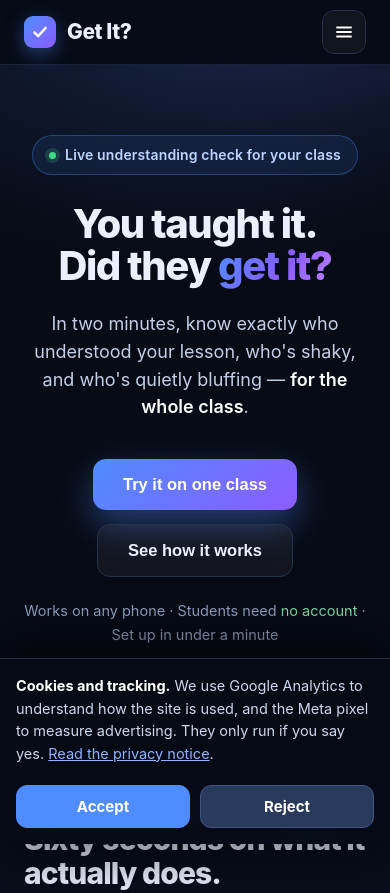
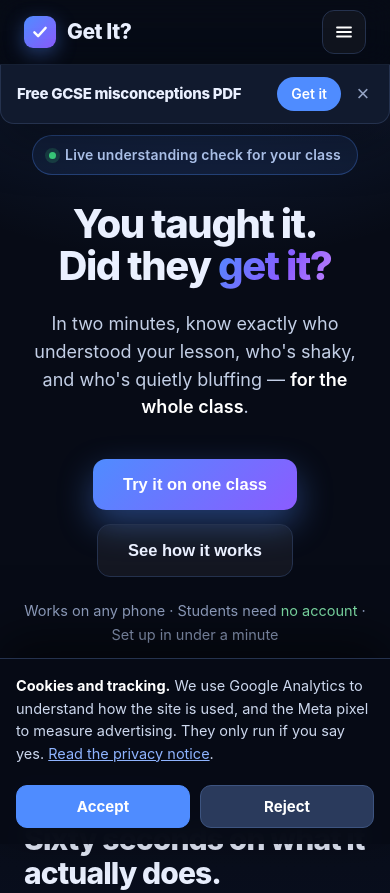
Before and after one commit to crevezz/dotheygetit, a website: page landing-site/index.html in a window 390 px wide. Shown: the top 893 px of the page. Drawn offline with Linux system fonts and the light colour scheme.

Commit message:
Mobile: sticky top banner for the PDF offer, shown straight away

```diff
--- a/landing-site/capture.css
+++ b/landing-site/capture.css
@@ -210,3 +210,26 @@ html.getit-capture-lock body { overflow: hidden; }
 }
 .getit-capture.is-banner.is-collapsed .getit-capture-close { top: 50%; transform: translateY(-50%); }
 .getit-capture.is-banner:not(.is-collapsed) .getit-capture-panel { max-height: 85vh; }
+
+/* Mobile: sticky banner along the top (under the site nav), always visible. */
+.getit-capture.is-banner {
+  top: var(--getit-top, 0px);
+  bottom: auto;
+}
+.getit-capture.is-banner .getit-capture-panel {
+  border-radius: 0 0 14px 14px;
+  border-top: 0;
+  border-bottom: 1px solid #25324e;
+  animation: getit-capture-down .25s ease;
+}
+.getit-capture.is-banner:not(.is-collapsed) .getit-capture-panel {
+  max-height: calc(100vh - var(--getit-top, 0px) - 12px);
+  max-height: calc(100dvh - var(--getit-top, 0px) - 12px);
+}
+@keyframes getit-capture-down {
+  from { transform: translateY(-100%); opacity: 0; }
+  to { transform: none; opacity: 1; }
+}
+@media (prefers-reduced-motion: reduce) {
+  .getit-capture.is-banner .getit-capture-panel { animation: none; }
+}
--- a/landing-site/capture.js
+++ b/landing-site/capture.js
@@ -37,6 +37,19 @@
     );
   }
 
+  function navOffset() {
+    var nav = document.querySelector('nav');
+    var top = 0;
+    if (nav) {
+      var pos = getComputedStyle(nav).position;
+      var r = nav.getBoundingClientRect();
+      if ((pos === 'sticky' || pos === 'fixed') && r.bottom > 0) top = Math.round(r.bottom);
+    }
+    root.style.setProperty('--getit-top', top + 'px');
+  }
+  window.addEventListener('scroll', function () { if (!root.hidden) navOffset(); }, { passive: true });
+  window.addEventListener('resize', function () { if (!root.hidden) navOffset(); });
+
   function openPopup() {
     var narrow = window.matchMedia('(max-width: 759px)').matches;
     previous = document.activeElement;
@@ -46,6 +59,7 @@
     root.classList.toggle('is-collapsed', narrow);
     if (panel) panel.setAttribute('aria-modal', narrow ? 'false' : 'true');
     if (!narrow) document.documentElement.classList.add('getit-capture-lock');
+    if (narrow) navOffset();
     if (title && !narrow) title.focus();
   }
 
@@ -116,6 +130,13 @@
 
   setTimeout(tryArm, 45000);
 
+  // Mobile: show the top banner straight away.
+  if (window.matchMedia('(max-width: 759px)').matches) {
+    started = 0;
+    if (document.readyState === 'loading') document.addEventListener('DOMContentLoaded', tryArm);
+    else tryArm();
+  }
+
   if (closeBtn) closeBtn.addEventListener('click', dismiss);
 
   root.addEventListener('click', function (e) {
```
